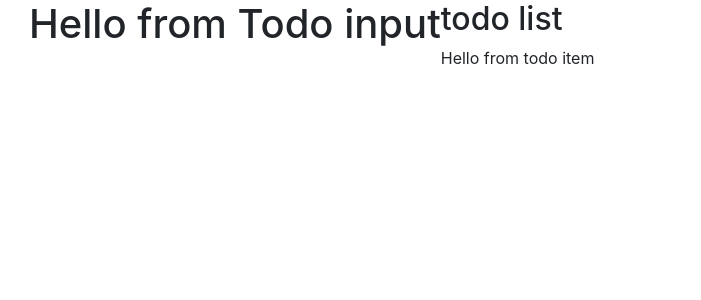
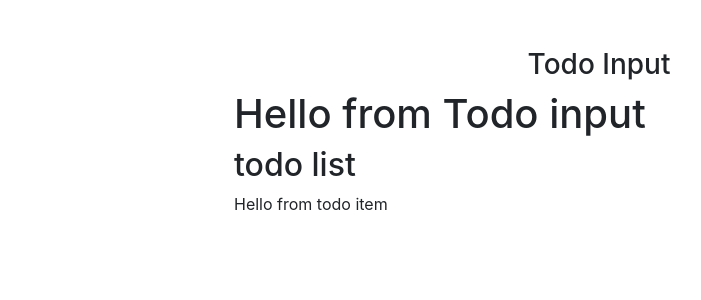
Before and after one commit to mahdifal/react-todo-list, a React (Create React App) app: page / in a window 1280 px wide. Shown: the top 300 px of the page, without its empty margins (41-742 px from the left). Built offline with nearby package versions, Linux system fonts and the light colour scheme.

Commit message:
Working on App component

```diff
--- a/src/App.js
+++ b/src/App.js
@@ -1,17 +1,67 @@
-import React from "react";
+import React, { Component } from "react";
 import "bootstrap/dist/css/bootstrap.min.css";
 import TodoInput from "./components/TodoInput";
 import TodoList from "./components/TodoList";
+import uuid from "uuid";
 
-function App() {
+class App extends Component {
+  state = {
+    items: [
+      {
+        id: 1,
+        title: "wake up"
+      },
+      {
+        id: 2,
+        title: "make breakfast"
+      }
+    ],
+    id: uuid(),
+    item: "",
+    editItem: false
+  };
+
+  // methods
+  handleChange = e => {
+    console.log("handle change");
+  };
+  handleSubmit = e => {
+    console.log("handle submit");
+  };
+  clearList = () => {
+    console.log("clear list");
+  };
+  handleDelete = id => {
+    console.log(`handle delete ${id}`);
+  };
+  handleEdit = id => {
+    console.log(`handle edit ${id}`);
+  };
+
+  render() {
     return (
+      <>
         <div className="container">
           <div className="row">
-        <TodoInput />
-        <TodoList />
+            <div className="col-10 mx-auto col-md-8 mt-5">
+              <h3 className="text-center text-capitalize">todo input</h3>
+              <TodoInput
+                item={this.state.item}
+                handleChange={this.handleChange}
+                handleSubmit={this.handleSubmit}
+                editItem={this.state.editItem}
+              />
+              <TodoList
+                items={this.state.items}
+                clearList={this.clearList}
+                handleDelete={this.handleDelete}
+                handleEdit={this.handleEdit}
+              />
             </div>
           </div>
+        </div>
+      </>
     );
   }
-
+}
 export default App;
```
Lines whose indentation alone changed are shown as unchanged.
